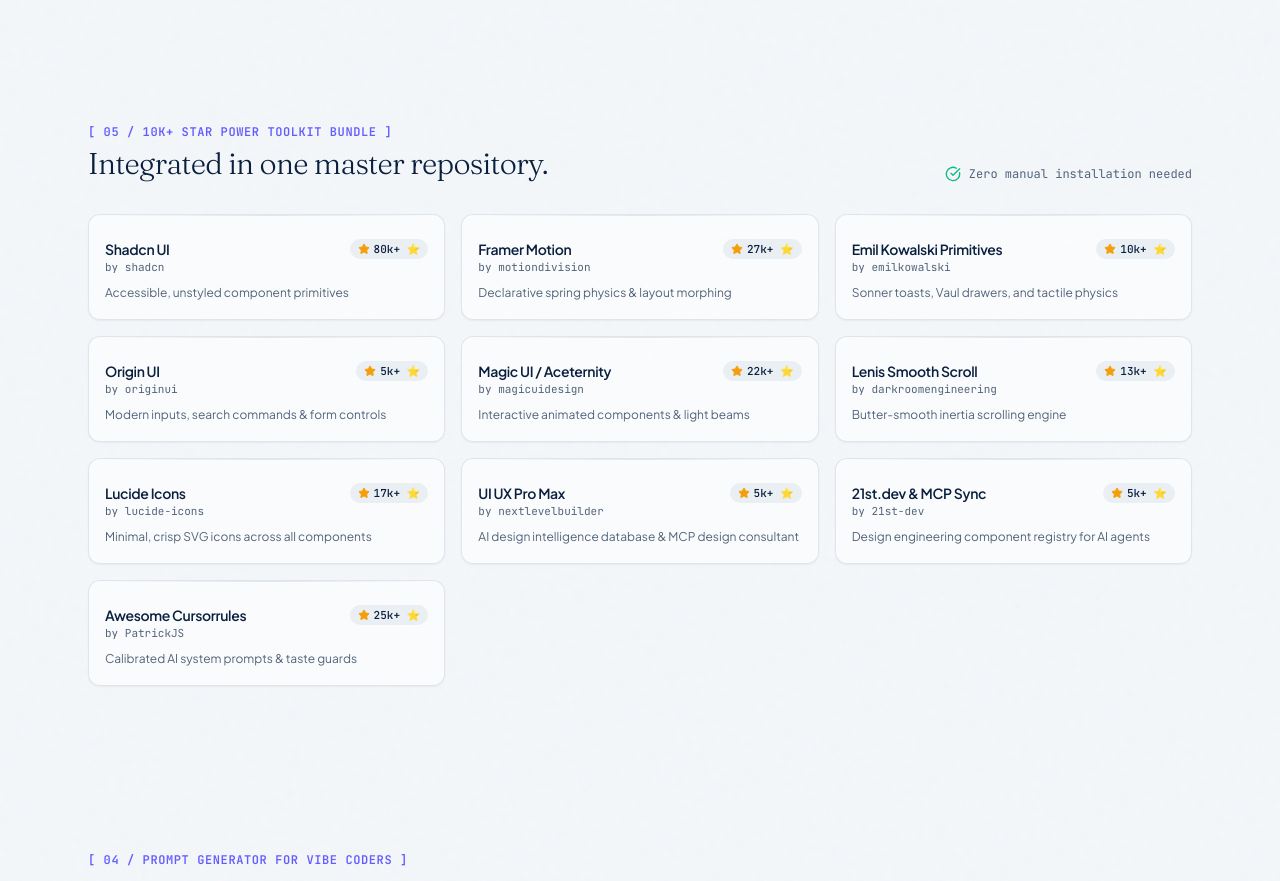
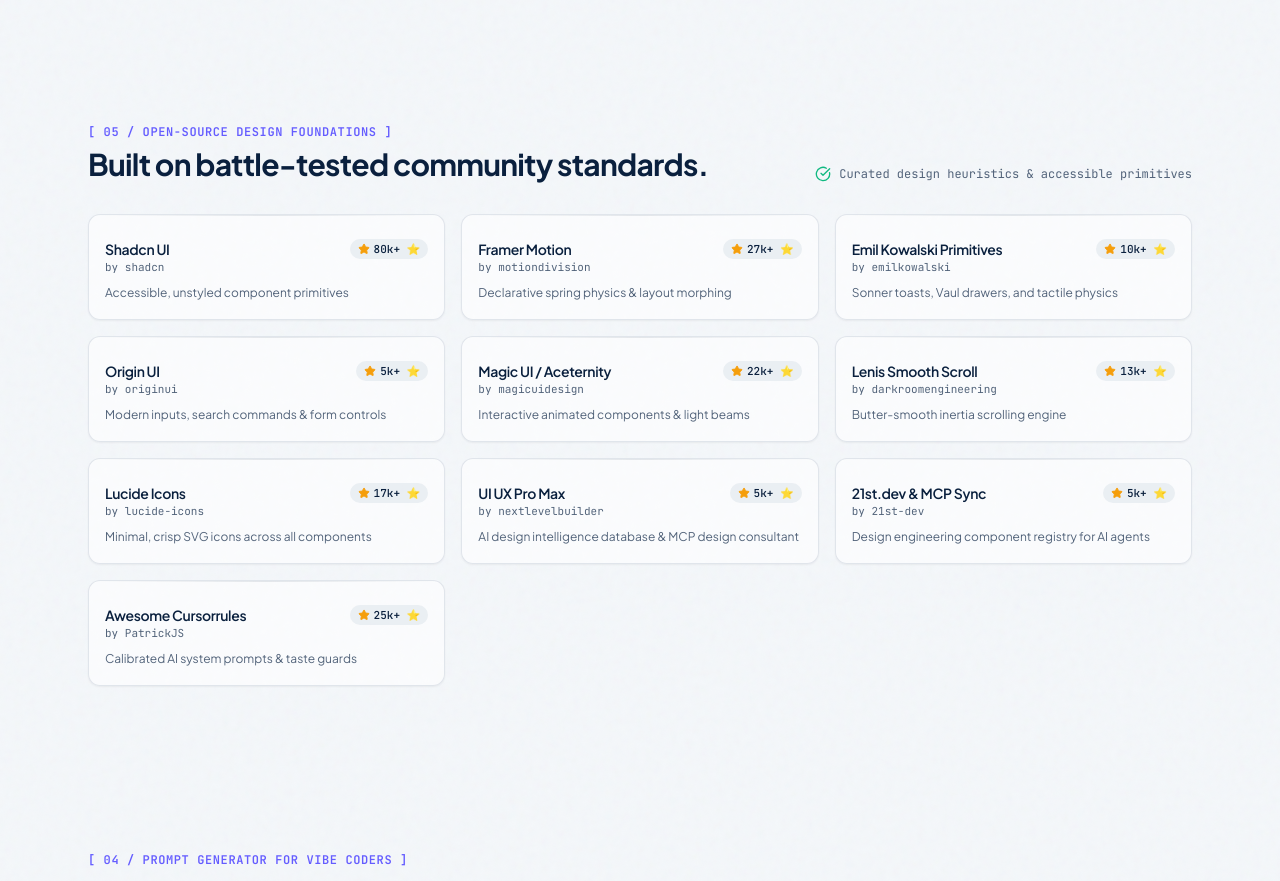
Before and after one commit to shahrukh-hack/vibe-superkit, a React (Vite) app: page / in a window 1280 px wide. Shown: the part 5320-6201 px from the top of the page. Built offline with nearby package versions, Linux system fonts and the light colour scheme.

Commit message:
chore: replace master repository phrasing with open-source design foundations

```diff
--- a/src/components/showcase/LibraryBadgeRow.tsx
+++ b/src/components/showcase/LibraryBadgeRow.tsx
@@ -89,15 +89,15 @@
       <div className="flex flex-col sm:flex-row sm:items-end justify-between mb-8 gap-3">
         <div>
           <span className="font-mono text-xs text-primary font-semibold tracking-wider uppercase">
-            [ 05 / 10K+ STAR POWER TOOLKIT BUNDLE ]
+            [ 05 / OPEN-SOURCE DESIGN FOUNDATIONS ]
           </span>
-          <h2 className="font-serif text-2xl sm:text-3xl text-foreground font-light mt-1 tracking-tight">
-            Integrated in one master repository.
+          <h2 className="font-sans text-2xl sm:text-3xl text-foreground font-bold mt-1 tracking-tight">
+            Built on battle-tested community standards.
           </h2>
         </div>
         <div className="flex items-center gap-2 text-xs font-mono text-muted-foreground">
           <CheckCircle className="w-4 h-4 text-emerald-500" />
-          <span>Zero manual installation needed</span>
+          <span>Curated design heuristics & accessible primitives</span>
         </div>
       </div>
 
```
